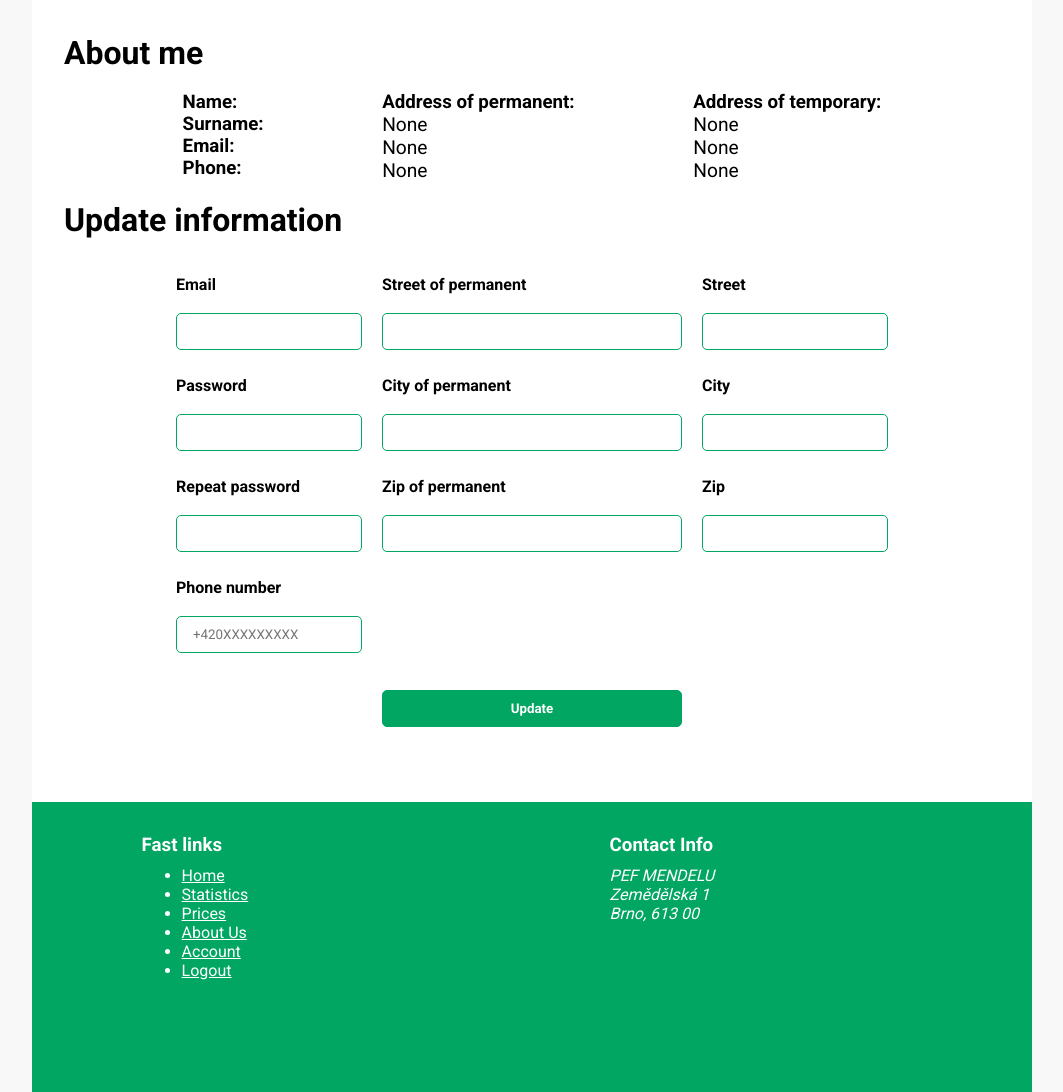
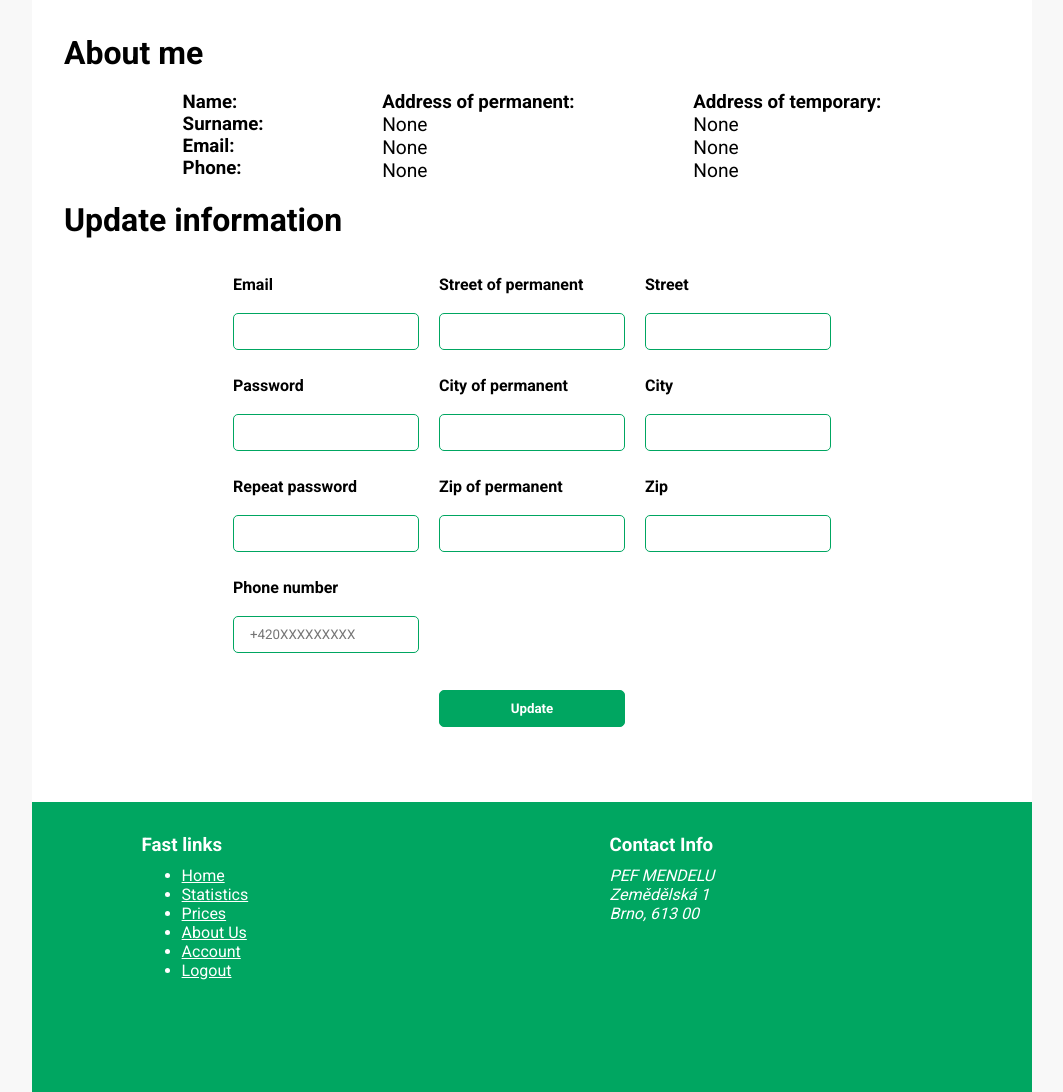
Before and after one commit to MartinWeiss01/flask_vwaproj, a Flask app: page /account/account in a window 1280 px wide. Shown: the part 62-1154 px from the top of the page, without its empty margins (108-1171 px from the left). Run offline with Flask 2, Linux system fonts and the light colour scheme; the visitor is signed in with stand-in values (Sample User, id 1); data that the repository does not hold is empty; some libraries are stand-ins or nearby versions.

Commit message:
- improve frontend account.html

```diff
--- a/templates/default/account.html
+++ b/templates/default/account.html
@@ -81,7 +81,7 @@
                <br>
                <br>
                <br>
-          <input type="submit" class="w-100" style="width:300px" value="Update">
+          <input type="submit" class="w-100"  value="Update">
            </p>
            </div>
            <div class="card">
```
